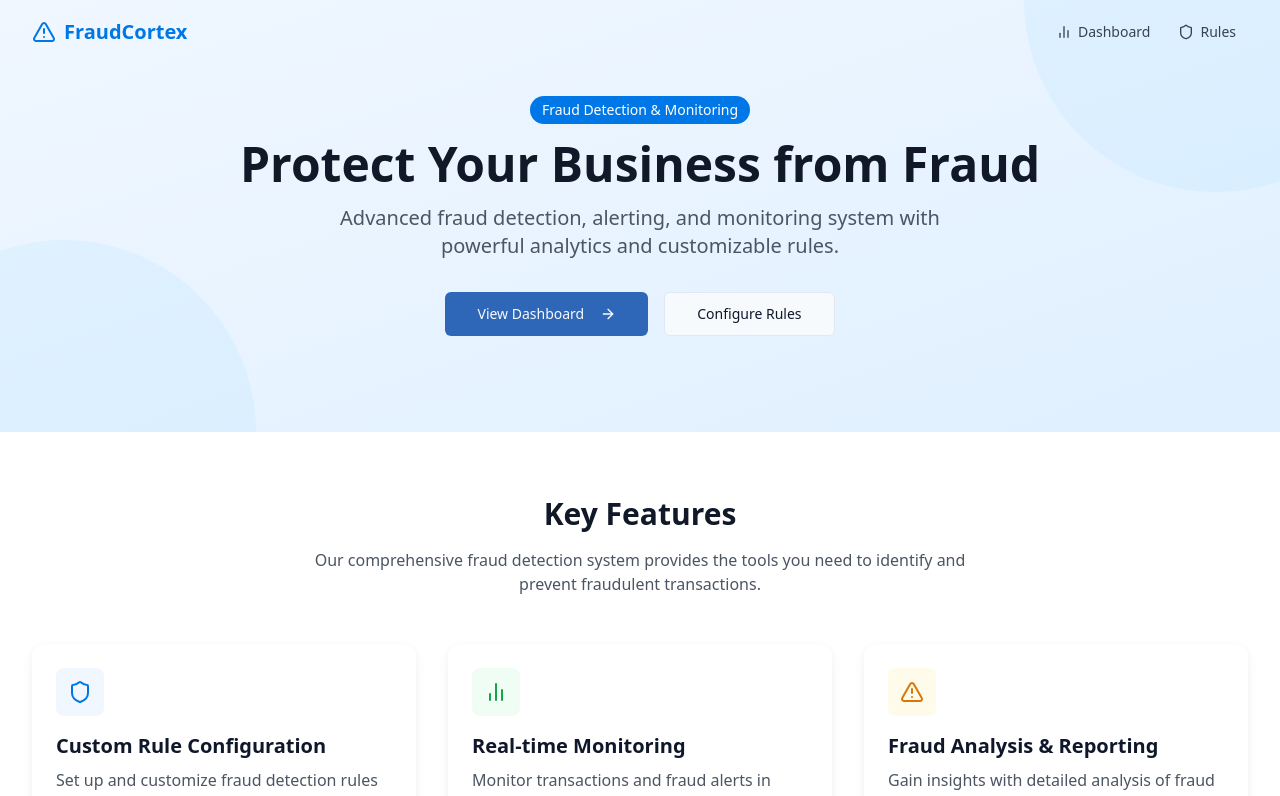
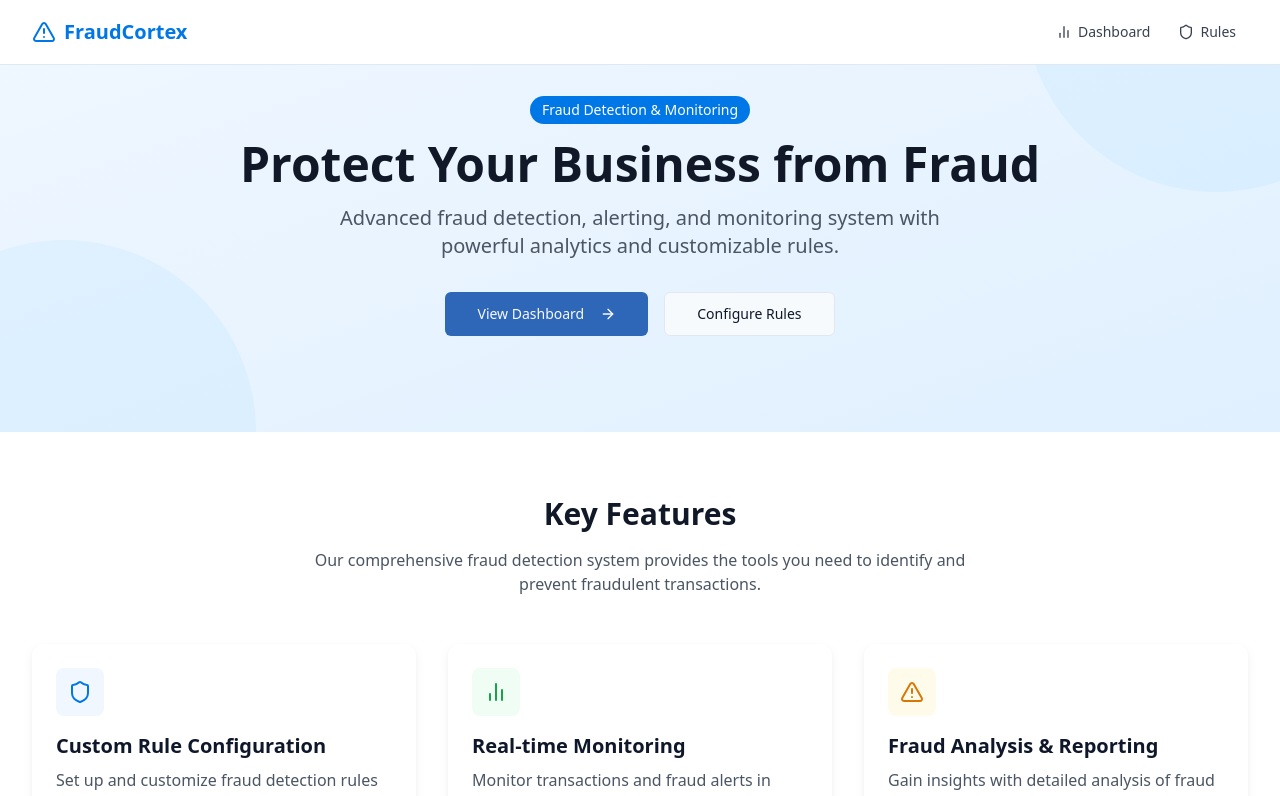
Before and after one commit to kalyug-kali/fraudcortex, a React (Vite) app: page / in a window 1280 px wide. Shown: the top 796 px of the page. Built offline with nearby package versions, Linux system fonts and the light colour scheme.

Commit message:
Fix dashboard layout collision
Resolves issue where dashboard elements were colliding.

```diff
--- a/src/components/layout/Navbar.tsx
+++ b/src/components/layout/Navbar.tsx
@@ -40,7 +40,7 @@ const Navbar = () => {
     <header
       className={cn(
         'fixed top-0 left-0 right-0 z-50 transition-all duration-300',
-        isScrolled ? 'bg-white/90 backdrop-blur-md border-b shadow-sm' : 'bg-transparent'
+        isScrolled ? 'bg-white/90 backdrop-blur-md border-b shadow-sm' : 'bg-white border-b'  // Changed from bg-transparent to bg-white
       )}
     >
       <div className="max-w-7xl mx-auto px-4 sm:px-6 lg:px-8">
--- a/src/components/layout/PageContainer.tsx
+++ b/src/components/layout/PageContainer.tsx
@@ -24,7 +24,7 @@ const PageContainer = ({
   return (
     <main
       className={cn(
-        'page-container pt-24 pb-16 min-h-screen',
+        'page-container pt-28 pb-16 min-h-screen', // Increased top padding from pt-24 to pt-28
         animate && 'animate-fade-in',
         className
       )}
```
